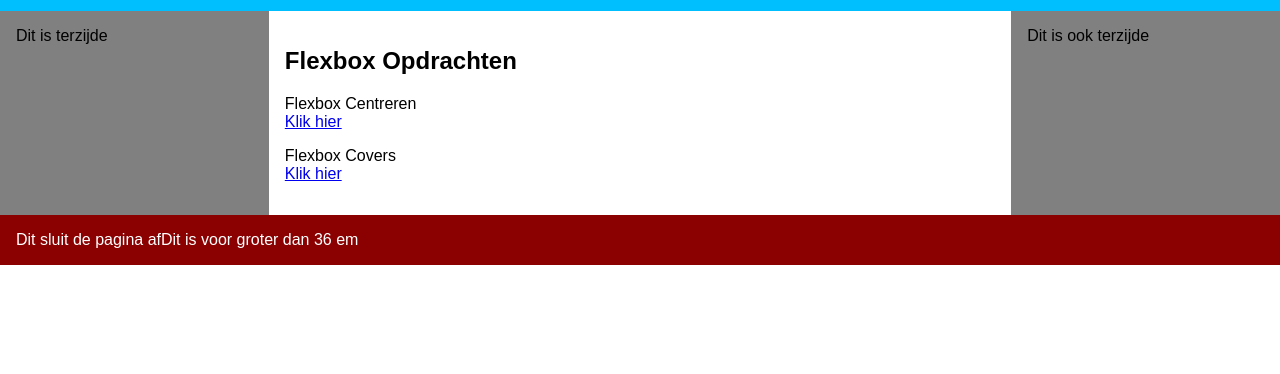
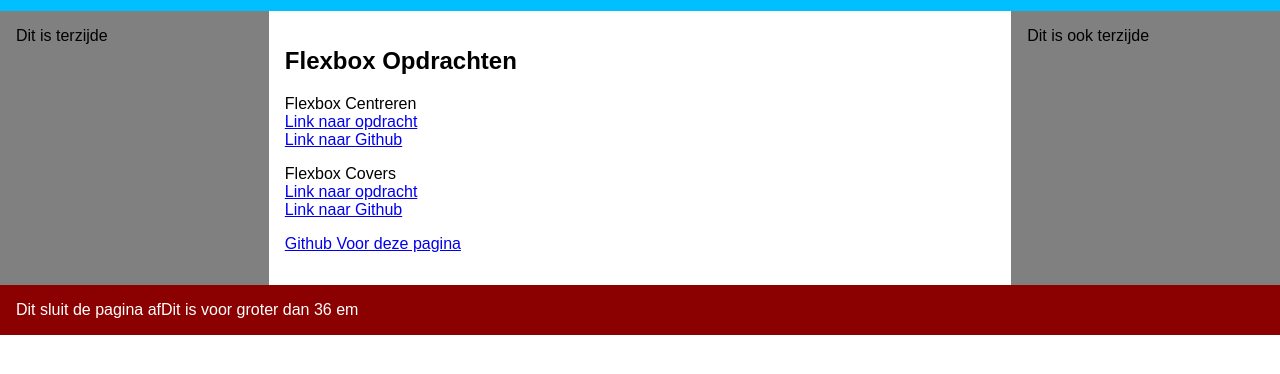
Before and after one commit to 19936/flexBox, a plain HTML site: page index.html in a window 1280 px wide. Shown: the part 90-464 px from the top of the page. Drawn offline with Linux system fonts and the light colour scheme.

Commit message:
Links
Links naar pagina

```diff
--- a/index.html
+++ b/index.html
@@ -16,9 +16,13 @@
             <article>
                 <h2>Flexbox Opdrachten</h2>
                 <p>Flexbox Centreren <br>
-                <a href="../FlexboxCent/index.html">Klik hier</a></p>
+                <a href="../FlexboxCent/index.html">Link naar opdracht</a><br>
+                <a href="https://github.com/19936/FlexboxCent">Link naar Github</a></p>
                 <p>Flexbox Covers<br>
-                <a href="../FlexboxCover/index.html">Klik hier</a></p>
+                <a href="../FlexboxCover/index.html">Link naar opdracht</a><br>
+                <a href="https://github.com/19936/FlexboxCover">Link naar Github</a></p>
+                <p><a href="https://github.com/19936/flexBox">Github Voor deze pagina</a></p>
+
             </article>
             <aside>Dit is ook terzijde</aside>
         </main>
```
